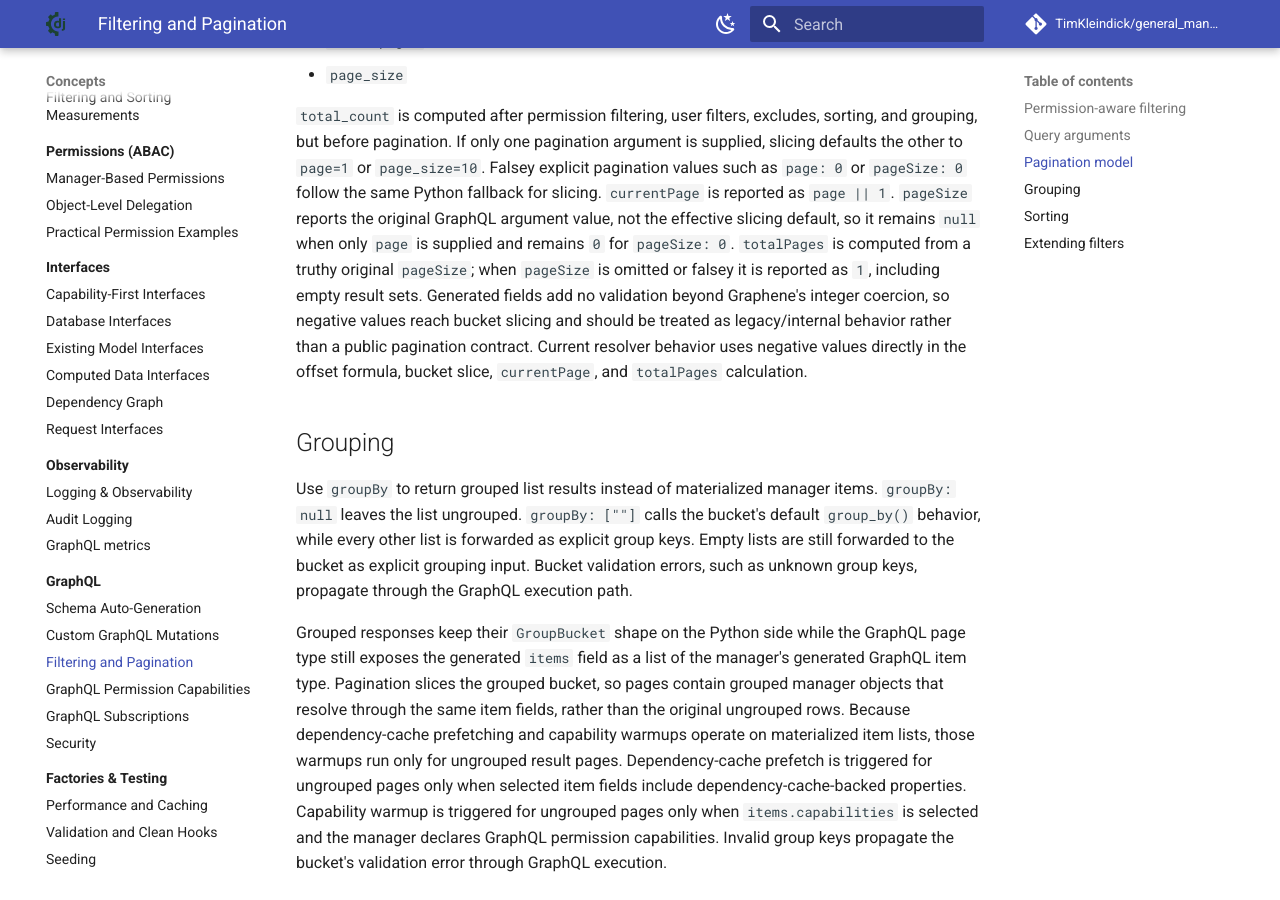
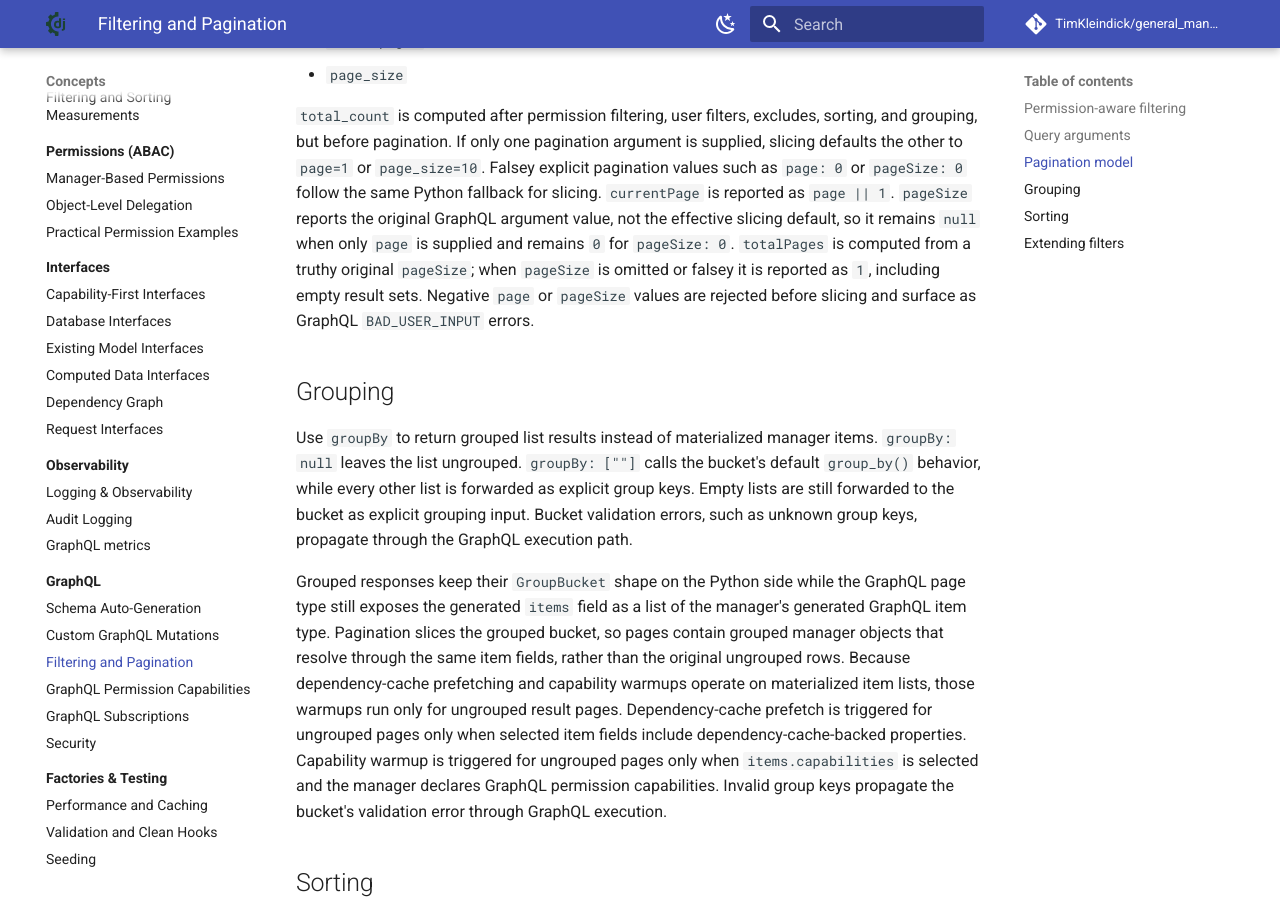
Before and after one commit to TimKleindick/general_manager, an MkDocs documentation site: the page built from docs/concepts/graphql/filters_pagination.md, in a window 1280 px wide and 900 px high, scrolled down 1381 px. Built offline with MkDocs 1.6.1 and Material for MkDocs 9.7.7, drawn with Linux system fonts in a browser that asks for light colours; comment, search, counter and statistics services are not loaded.

Commit message:
docs: align graphql review contracts

```diff
--- a/docs/concepts/graphql/filters_pagination.md
+++ b/docs/concepts/graphql/filters_pagination.md
@@ -59,11 +59,8 @@ same Python fallback for slicing. `currentPage` is reported as `page || 1`.
 slicing default, so it remains `null` when only `page` is supplied and remains
 `0` for `pageSize: 0`. `totalPages` is computed from a truthy original
 `pageSize`; when `pageSize` is omitted or falsey it is reported as `1`, including
-empty result sets. Generated fields add no validation beyond Graphene's integer
-coercion, so negative values reach bucket slicing and should be treated as
-legacy/internal behavior rather than a public pagination contract. Current
-resolver behavior uses negative values directly in the offset formula, bucket
-slice, `currentPage`, and `totalPages` calculation.
+empty result sets. Negative `page` or `pageSize` values are rejected before
+slicing and surface as GraphQL `BAD_USER_INPUT` errors.
 
 ## Grouping
 
```
Also changed, not shown: docs/api/graphql.md (+2 -5 lines), 2 other files.
